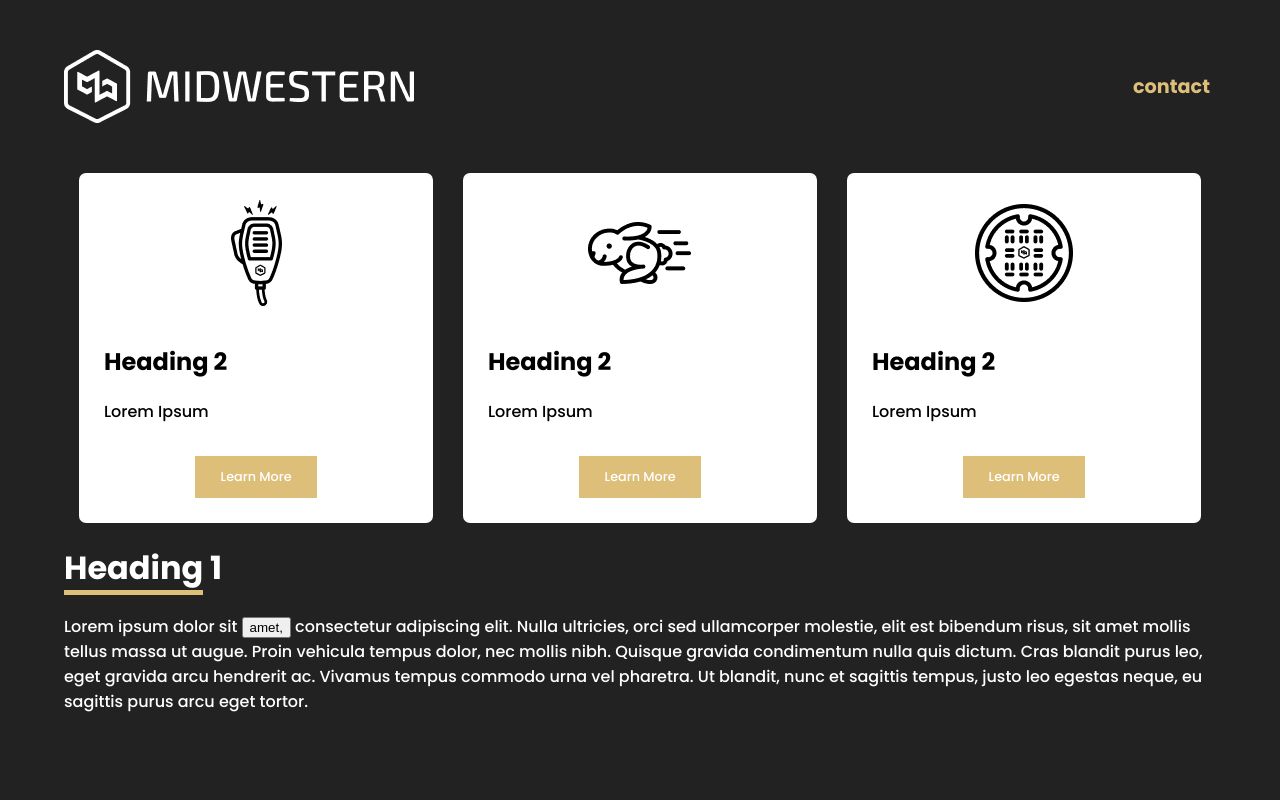
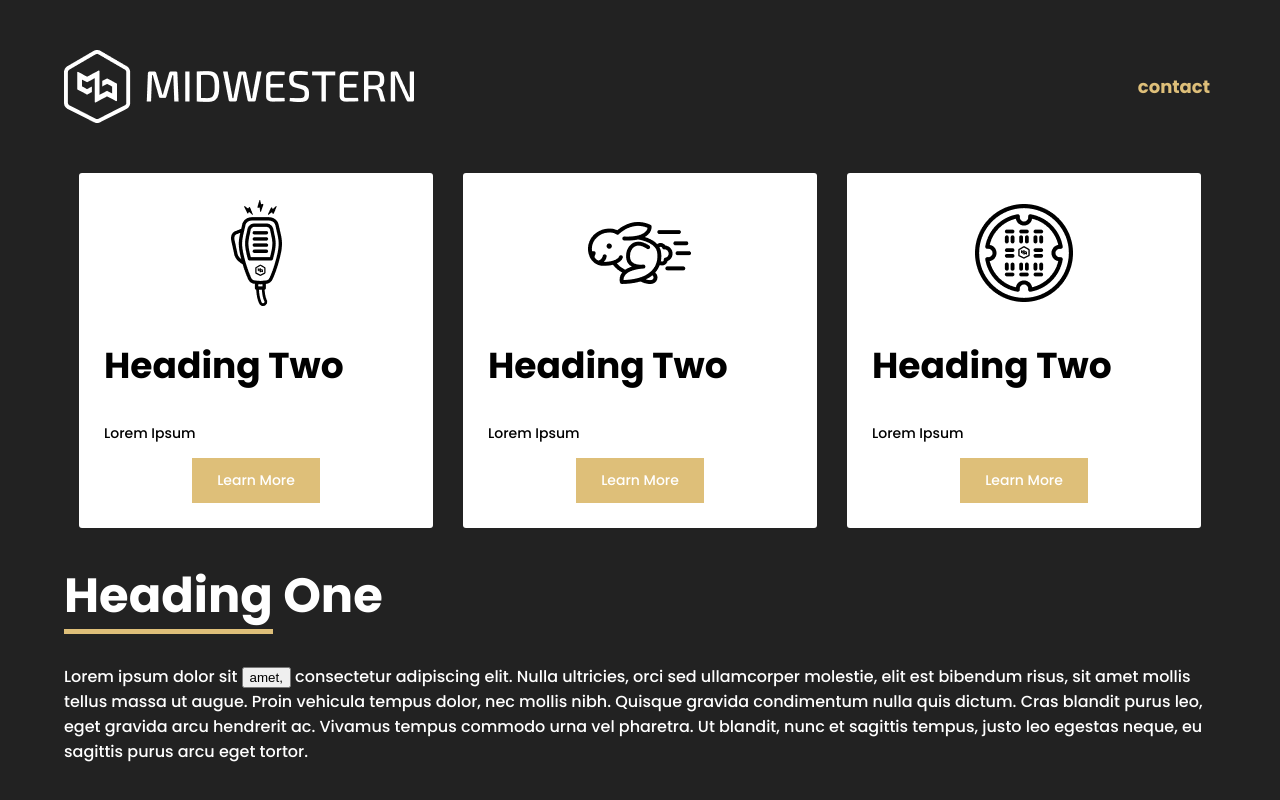
Before and after one commit to Aaron-Merrick/mwi-tech-challenge, a React (Create React App) app: page / in a window 1280 px wide. Built offline with nearby package versions, Linux system fonts and the light colour scheme.

Commit message:
State not working; button throws error still. However, added global font variables and adjusted many font elements to use pixel-perfect em units

```diff
--- a/src/components/CardCalloutSection.tsx
+++ b/src/components/CardCalloutSection.tsx
@@ -18,19 +18,19 @@ let cd: cardData[] = [
     {
         path: talkie,
         alt: "Microphone",
-        heading:"Heading 2",
+        heading:"Heading Two",
         description: "Lorem Ipsum",
     },
     {
         path: rabbit,
         alt: "Microphone",
-        heading:"Heading 2",
+        heading:"Heading Two",
         description: "Lorem Ipsum",
     },
     {
         path: shield,
         alt: "Microphone",
-        heading:"Heading 2",
+        heading:"Heading Two",
         description: "Lorem Ipsum",
     },
 ];
--- a/src/components/PuzzleSection.tsx
+++ b/src/components/PuzzleSection.tsx
@@ -1,28 +1,46 @@
 import * as React from 'react';
+import { useState } from 'react';
 
 import '../styles/puzzle-section.css';
 
-let object1 = ["Matt Johnson", "Bart Paden", "Ryan Doss", "Jared Malcolm"];
-let object2 = ["Matt Johnson", "Bart Paden", "Jordan Heigle", "Tyler Viles"];
-let noDupes: Array<string> = [];
+interface myProps {
 
-function curate(): void {
+}
 
-    [...object1, ...object2].map((item, index) => (
-        !noDupes.includes(item) ?
-            noDupes.push(item) : null
+interface myState {
+    object1: string[];
+    object2: string[];
+    noDupes: string[];
+}
+
+class PuzzleSection extends React.Component<myProps, myState> {
+    constructor(props: any) {
+        super(props);
+        this.setState({
+            noDupes: [''],
+            object1: ["Matt Johnson", "Bart Paden", "Ryan Doss", "Jared Malcolm"],
+            object2: ["Matt Johnson", "Bart Paden", "Jordan Heigle", "Tyler Viles"]
+        });
+    }
+
+    curate(): void {
+        console.log("curate began");
+        [...this.state.object1, ...this.state.object2].map((item, index) => (
+            this.state.noDupes === null ? this.setState({noDupes: [item]}) :
+            (!this.state.noDupes.includes(item) ?
+                this.state.noDupes.push(item) : null)
             )
         )
-    console.log(noDupes);
+        this.setState({noDupes: this.state.noDupes})
     }
 
-const ResultList: React.FC = () => {
+    ResultList: React.FC = () => {
         return (
             <div>
                 <ul>
                 {
-                noDupes.map((item, index) => (
-                    <li>item</li>
+                    this.state.noDupes.map((item) => (
+                        <li>{item}</li>
                     ))
                 }
                 </ul>
@@ -30,16 +48,18 @@ const ResultList: React.FC = () => {
         )
     };
 
-const PuzzleSection: React.FC = () => {
+    render() {
         return (
             <div className="puzzle-section">
-            <h1><span className="gilded">Heading</span> 1</h1>
-            <p>Lorem ipsum dolor sit <button onClick={curate}>amet,</button> consectetur adipiscing elit. Nulla ultricies, orci sed ullamcorper molestie, elit est bibendum risus, sit amet mollis tellus massa ut augue. Proin vehicula tempus dolor, nec mollis nibh. Quisque gravida condimentum nulla quis dictum. Cras blandit purus leo, eget gravida arcu hendrerit ac. Vivamus tempus commodo urna vel pharetra. Ut blandit, nunc et sagittis tempus, justo leo egestas neque, eu sagittis purus arcu eget tortor.</p>
-            {
-                noDupes.length > 0 ? <ResultList></ResultList> : null
-            }
+                <h1><span className="gilded">Heading</span> One</h1>
+                <p>Lorem ipsum dolor sit <button onClick={this.curate}>amet,</button> consectetur adipiscing elit. Nulla ultricies, orci sed ullamcorper molestie, elit est bibendum risus, sit amet mollis tellus massa ut augue. Proin vehicula tempus dolor, nec mollis nibh. Quisque gravida condimentum nulla quis dictum. Cras blandit purus leo, eget gravida arcu hendrerit ac. Vivamus tempus commodo urna vel pharetra. Ut blandit, nunc et sagittis tempus, justo leo egestas neque, eu sagittis purus arcu eget tortor.</p>
+                {/* {
+                    this.state.noDupes !== null ?
+                    (this.state.noDupes.length > 0 ? <this.ResultList></this.ResultList> : null) : null
+                } */}
             </div>
         );
     };
+}
 
 export default PuzzleSection;
--- a/src/styles/App.css
+++ b/src/styles/App.css
@@ -9,12 +9,24 @@
   font-family: 'Poppins', sans-serif;
 }
 
+BODY { font-size: 62.5% }
+
 .mwi-background {
   background-color: var(--mwi-dark-gray);
+  width: 100%;
   min-height: 100vh;
+  overflow: hidden;
 }
 
 .mwi-container {
   width: 90%;
   margin: 0 auto;
 }
+
+h1 {
+  font-size: 4.8em;
+}
+
+h2 {
+  font-size: 3.6em;
+}
--- a/src/styles/card-callout.css
+++ b/src/styles/card-callout.css
@@ -1,6 +1,6 @@
 .card-callout {
     background-color: white;
-    border-radius: 2%;
+    border-radius: 3px;
 
     display: flex;
     flex-direction: column;
@@ -26,6 +26,10 @@
     width: 100%;
 }
 
+.card-text-container > p {
+    font-size: 1.4em;
+}
+
 .card-button {
     background-color: var(--mwi-gold);
     color: white;
@@ -34,5 +38,5 @@
     padding: 12px 25px;
 
     font-family: 'Poppins', sans-serif;
-    font-size: .8em;
+    font-size: 1.4em;
 }
--- a/src/styles/header.css
+++ b/src/styles/header.css
@@ -12,6 +12,6 @@
     border: none;
 
     font-family: 'Poppins', sans-serif;
-    font-size: 1.2em;
+    font-size: 1.8em;
     font-weight: bold;
   }
--- a/src/styles/puzzle-section.css
+++ b/src/styles/puzzle-section.css
@@ -4,13 +4,11 @@
 }
 
 .gilded {
-    /* text-decoration: underline; */
-    /* text-decoration-color: var(--mwi-gold); */
-
     border-bottom: 5px solid var(--mwi-gold);
     line-height: 10px;
 }
 
 .puzzle-section > p {
     color: white;
+    font-size: 1.6em;
 }
```
Lines whose indentation alone changed are shown as unchanged.
